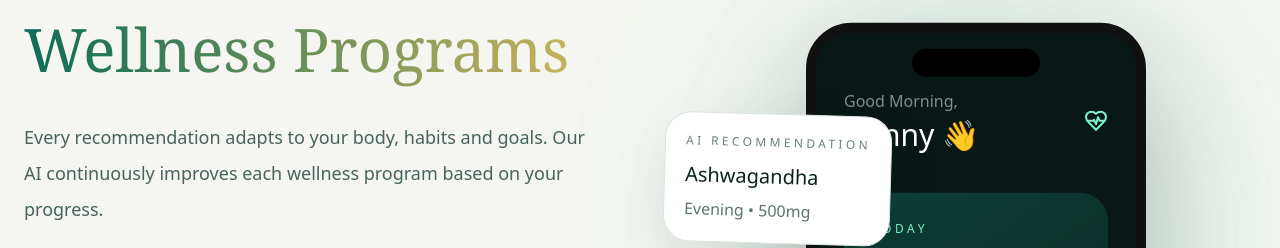
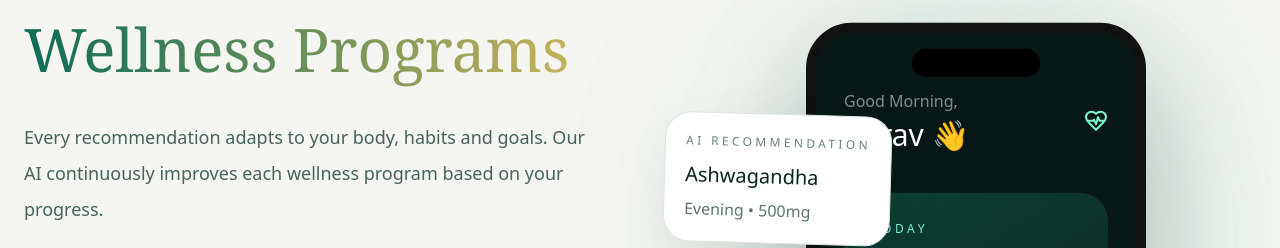
Before and after one commit to vrkaran/laxma, a React (Vite) app: page / in a window 1280 px wide. Shown: the part 5230-5478 px from the top of the page. Built offline with nearby package versions, Linux system fonts and the light colour scheme.

Commit message:
refactor: sample name changed

```diff
--- a/src/components/Programs.tsx
+++ b/src/components/Programs.tsx
@@ -265,7 +265,7 @@ export default function ProgramsSection() {
 
                     <h3 className="mt-1 text-3xl text-white">
 
-                      Bunny 👋
+                      Aarav 👋
 
                     </h3>
 
```
